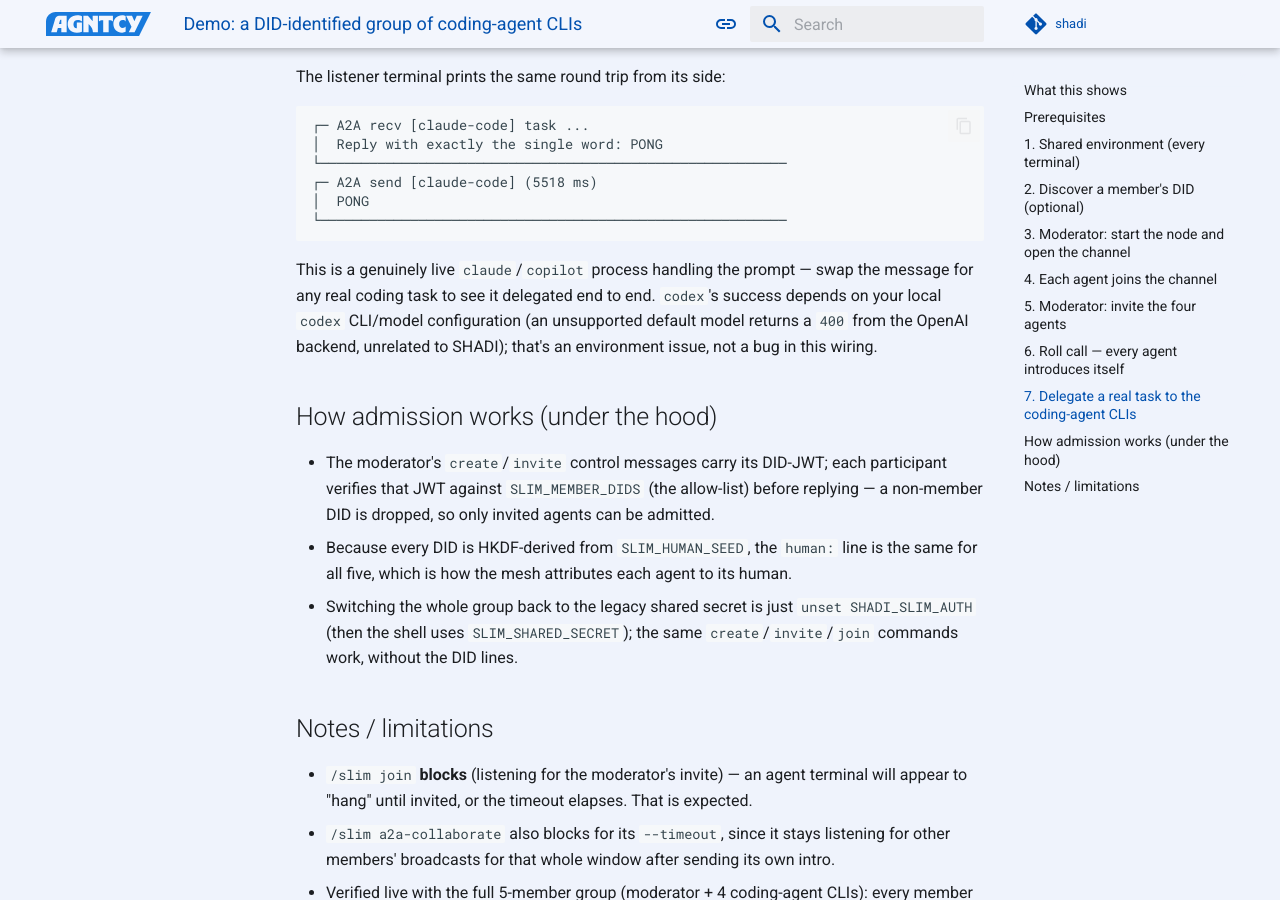
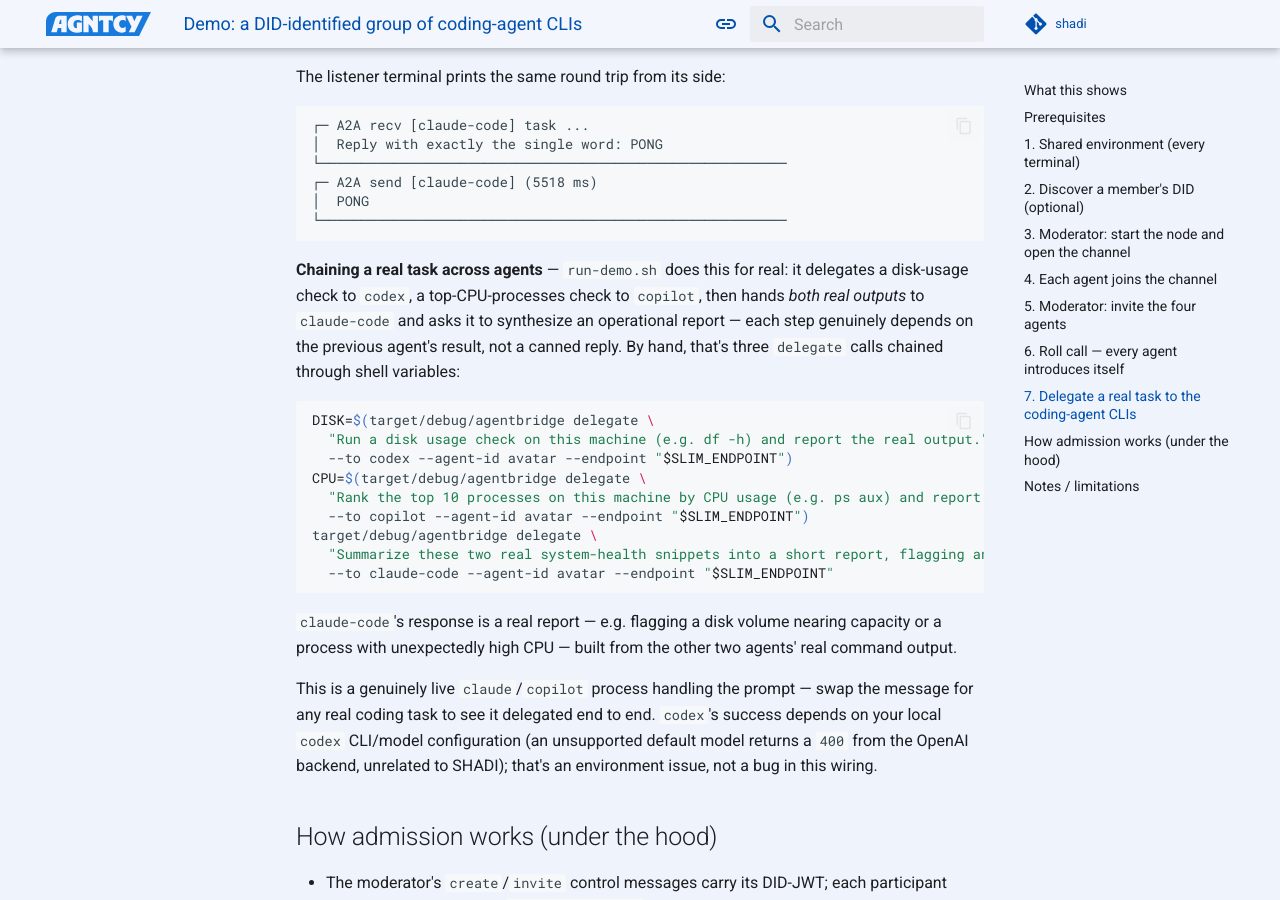
Before and after one commit to agntcy/shadi, an MkDocs documentation site: the page built from docs/demos/did-agent-group.md, in a window 1280 px wide and 900 px high, scrolled down 5060 px. Built offline with MkDocs 1.6.1 and Material for MkDocs 9.7.7, drawn with Linux system fonts in a browser that asks for light colours; comment, search, counter and statistics services are not loaded.

Commit message:
feat(demo): chain a real task across agents (disk -> CPU -> report)
Replaces the trivial PONG delegation with a real chained task: codex checks
real disk usage, copilot ranks real processes by CPU, and claude-code is
given both real outputs and synthesizes an operational report — each step
genuinely depends on the previous agent's result. Also stops using a
blanket pkill for cleanup (it could kill a concurrent run-demo.sh
instance); everything spawned is already PID-tracked and reaped.

Signed-off-by: Luca Muscariello <muscariello@ieee.org>

````diff
--- a/docs/demos/did-agent-group.md
+++ b/docs/demos/did-agent-group.md
@@ -232,6 +232,29 @@
 └─────────────────────────────────────────────────────────
 ```
 
+**Chaining a real task across agents** — `run-demo.sh` does this for real: it
+delegates a disk-usage check to `codex`, a top-CPU-processes check to `copilot`,
+then hands *both real outputs* to `claude-code` and asks it to synthesize an
+operational report — each step genuinely depends on the previous agent's result,
+not a canned reply. By hand, that's three `delegate` calls chained through shell
+variables:
+
+```bash
+DISK=$(target/debug/agentbridge delegate \
+  "Run a disk usage check on this machine (e.g. df -h) and report the real output." \
+  --to codex --agent-id avatar --endpoint "$SLIM_ENDPOINT")
+CPU=$(target/debug/agentbridge delegate \
+  "Rank the top 10 processes on this machine by CPU usage (e.g. ps aux) and report the real output." \
+  --to copilot --agent-id avatar --endpoint "$SLIM_ENDPOINT")
+target/debug/agentbridge delegate \
+  "Summarize these two real system-health snippets into a short report, flagging anything concerning:\n\n$DISK\n\n$CPU" \
+  --to claude-code --agent-id avatar --endpoint "$SLIM_ENDPOINT"
+```
+
+`claude-code`'s response is a real report — e.g. flagging a disk volume nearing
+capacity or a process with unexpectedly high CPU — built from the other two
+agents' real command output.
+
 This is a genuinely live `claude`/`copilot` process handling the prompt — swap the
 message for any real coding task to see it delegated end to end. `codex`'s success
 depends on your local `codex` CLI/model configuration (an unsupported default model
````
Also changed, not shown: 1 other file.
